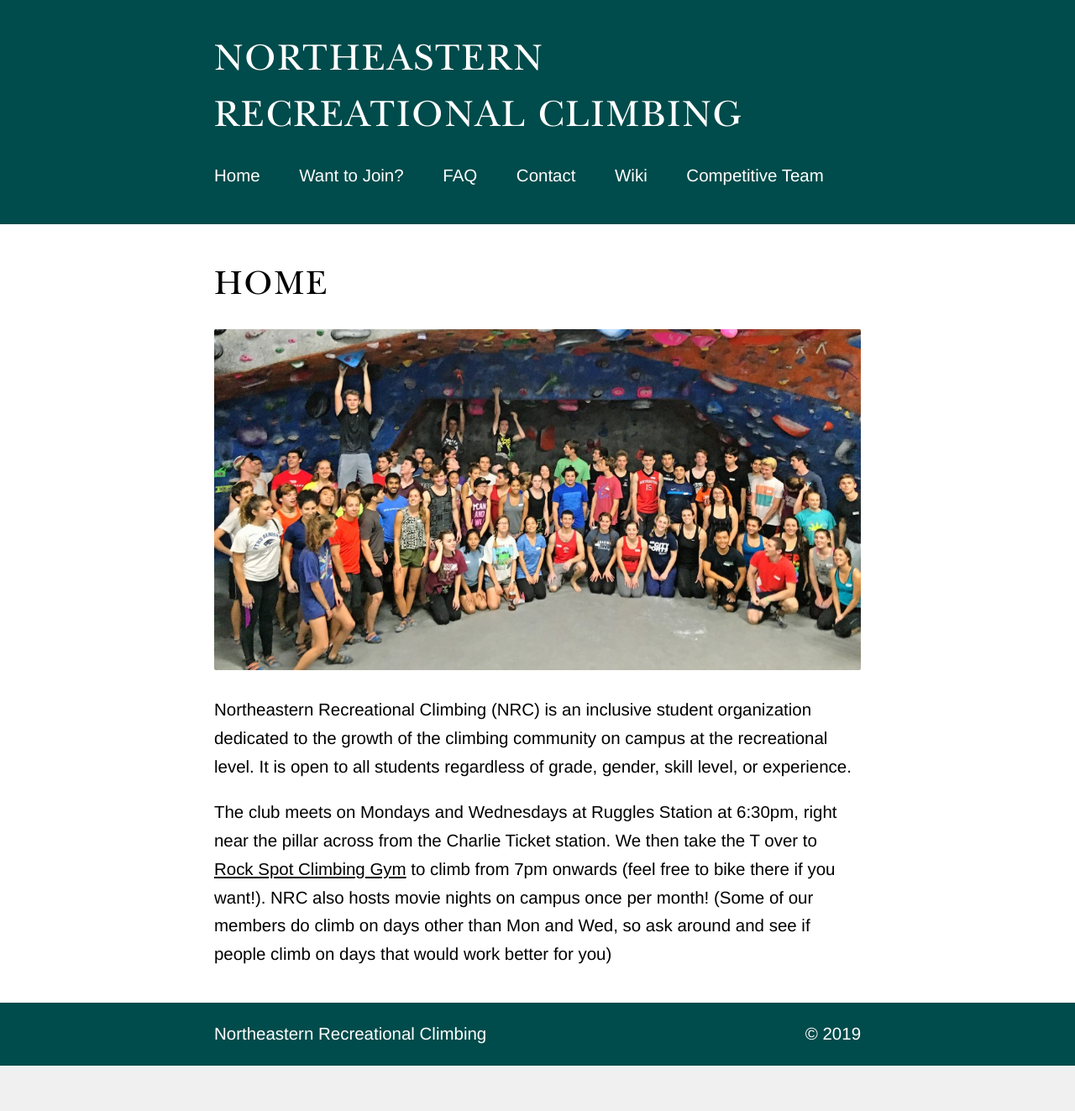
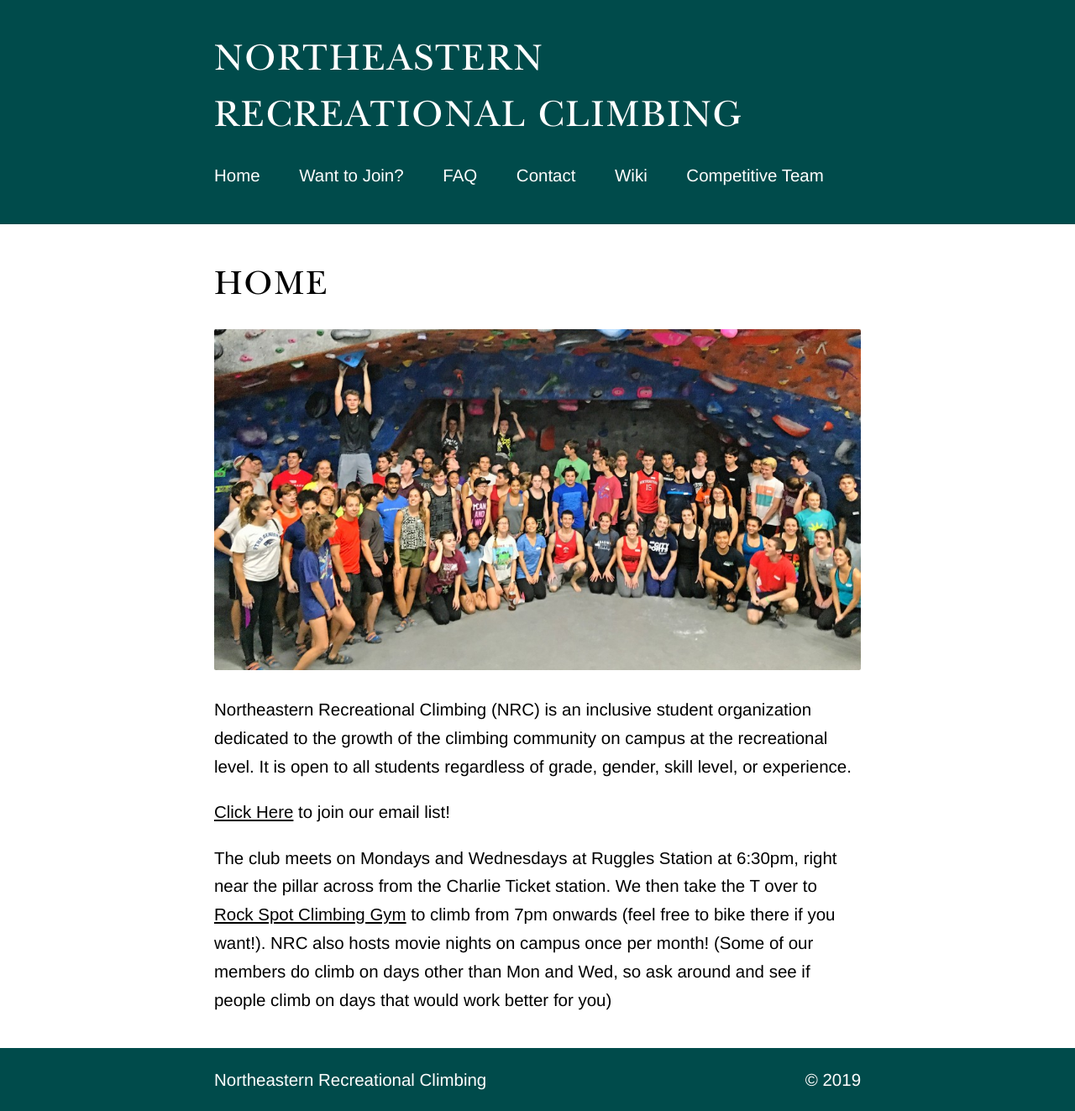
Before and after one commit to NortheasternClimbing/northeasternclimbing.github.io, a Jekyll site: the page built from nrc/index.md, in a window 1280 px wide. Shown: the whole page at 84% size. Built offline with Jekyll 4.4.1, drawn with Linux system fonts in a browser that asks for light colours; before the commit the page ends 1269 px from its top, so only the background shows below that.

Commit message:
Update index.md

```diff
--- a/nrc/index.md
+++ b/nrc/index.md
@@ -6,4 +6,6 @@ layout: nrc
 
 Northeastern Recreational Climbing (NRC) is an inclusive student organization dedicated to the growth of the climbing community on campus at the recreational level. It is open to all students regardless of grade, gender, skill level, or experience.
 
+[Click Here](http://eepurl.com/dLPYEA) to join our email list!
+
 The club meets on **Mondays and Wednesdays** at **Ruggles Station** at **6:30pm**, right near the pillar across from the Charlie Ticket station. We then take the T over to **[Rock Spot Climbing Gym](https://goo.gl/maps/G2KzuLoaj412)** to climb from **7pm** onwards (feel free to bike there if you want!). NRC also hosts movie nights on campus once per month! (Some of our members do climb on days other than Mon and Wed, so ask around and see if people climb on days that would work better for you)
```
